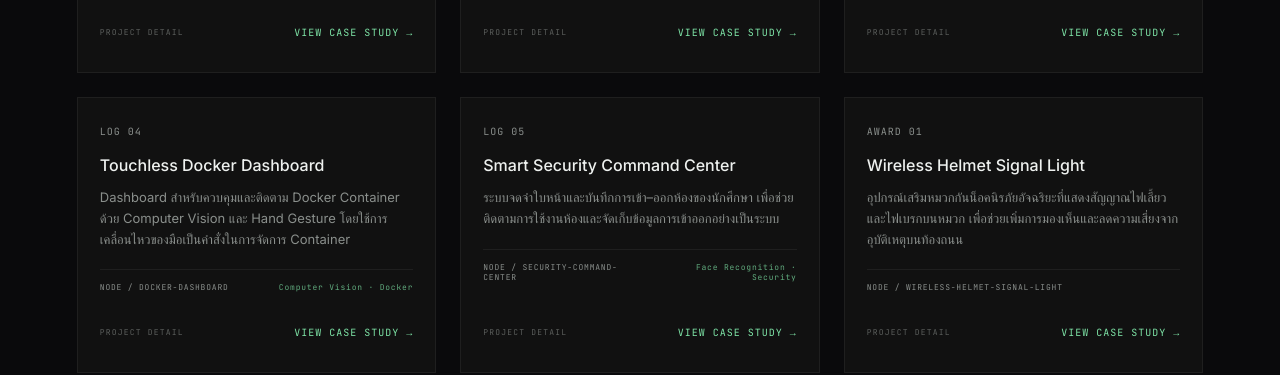
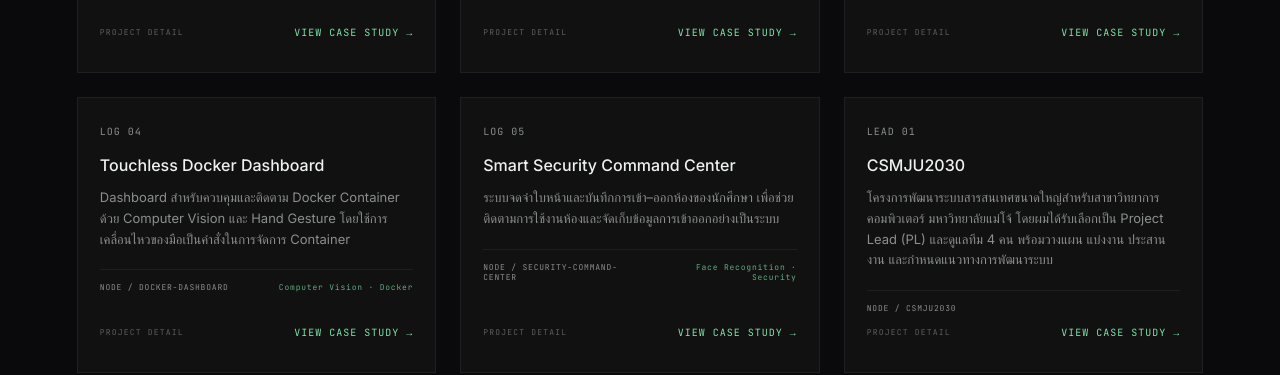
Before and after one commit to Keng043/Portfolio, a Next.js app: page / in a window 1280 px wide. Shown: the part 1940-2315 px from the top of the page. Built offline with nearby package versions, Linux system fonts and the light colour scheme; no server answers.

Commit message:
feat: add CSMJU2030 project lead case study

```diff
--- a/src/data/nodes.ts
+++ b/src/data/nodes.ts
@@ -118,6 +118,15 @@ export const PROJECTS: Project[] = [
     href: "https://github.com/Keng043/smart_security_command_center",
   },
   {
+    id: "csmju2030",
+    index: "LEAD 01",
+    title: "CSMJU2030",
+    description:
+      "โครงการพัฒนาระบบสารสนเทศขนาดใหญ่สำหรับสาขาวิทยาการคอมพิวเตอร์ มหาวิทยาลัยแม่โจ้ โดยผมได้รับเลือกเป็น Project Lead (PL) และดูแลทีม 4 คน พร้อมวางแผน แบ่งงาน ประสานงาน และกำหนดแนวทางการพัฒนาระบบ",
+    href: "/projects/csmju2030",
+    tags: "Project Lead · MIS · AI-Assisted Development",
+  },
+  {
     id: "wireless-helmet-signal-light",
     index: "AWARD 01",
     title: "Wireless Helmet Signal Light",
--- a/src/data/projectDetails.ts
+++ b/src/data/projectDetails.ts
@@ -106,6 +106,26 @@ export const PROJECT_DETAILS: ProjectDetail[] = [
     result: "พื้นที่สำหรับสรุปผลลัพธ์ของโปรเจกต์",
   },
   {
+    slug: "csmju2030",
+    title: "CSMJU2030",
+    index: "LEAD 01",
+    category: "MIS · PROJECT LEAD",
+    year: "2026",
+    status: "IN PROGRESS",
+    summary:
+      "โครงการพัฒนาระบบสารสนเทศขนาดใหญ่สำหรับสาขาวิทยาการคอมพิวเตอร์ มหาวิทยาลัยแม่โจ้ โดยผมได้รับเลือกเป็น Project Lead (PL) และดูแลลูกทีม 4 คน",
+    problem:
+      "โครงการมีขนาดใหญ่และต้องทำงานร่วมกันหลายส่วน จึงต้องมีการวางแผนและประสานงานให้ทีมพัฒนาระบบไปในทิศทางเดียวกัน",
+    solution:
+      "วางแนวทางการทำงานของทีม แบ่งงานและติดตามความคืบหน้า ประสานงานกับส่วนที่เกี่ยวข้อง และช่วยกำหนดแนวทางการพัฒนาระบบให้ทีมทำงานต่อได้อย่างเป็นระบบ",
+    role: "Project Lead (PL) / Planning / Team Coordination / System Direction",
+    technologies: ["AI-Assisted Development", "MIS", "System Planning", "Team Coordination"],
+    result:
+      "เริ่มวางโครงสร้างการทำงานและแนวทางพัฒนาระบบ พร้อมประสานทีมให้สามารถเดินหน้าพัฒนาแต่ละส่วนได้อย่างต่อเนื่อง",
+    team: "4 team members",
+    institution: "Maejo University · Computer Science",
+  },
+  {
     slug: "wireless-helmet-signal-light",
     title: "Wireless Helmet Signal Light",
     index: "AWARD 01",
```
